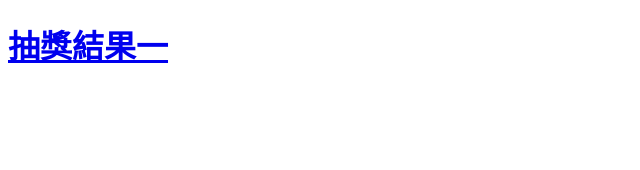
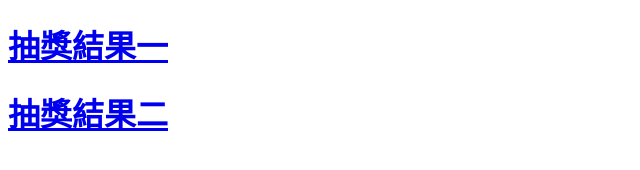
Before and after one commit to pcms135/pcms135.github.io, a plain HTML site: page index.html in a window 1280 px wide. Shown: the whole page, without its empty margins (0-640 px from the left). Drawn offline with Linux system fonts and the light colour scheme.

Commit message:
Update index.html

```diff
--- a/index.html
+++ b/index.html
@@ -8,5 +8,6 @@
 </head>
 <body>
 <h1><a href="result1.html">抽獎結果一</a></h1>
+<h1><a href="result2.html">抽獎結果二</a></h1>
 </body>
 </html>
```
